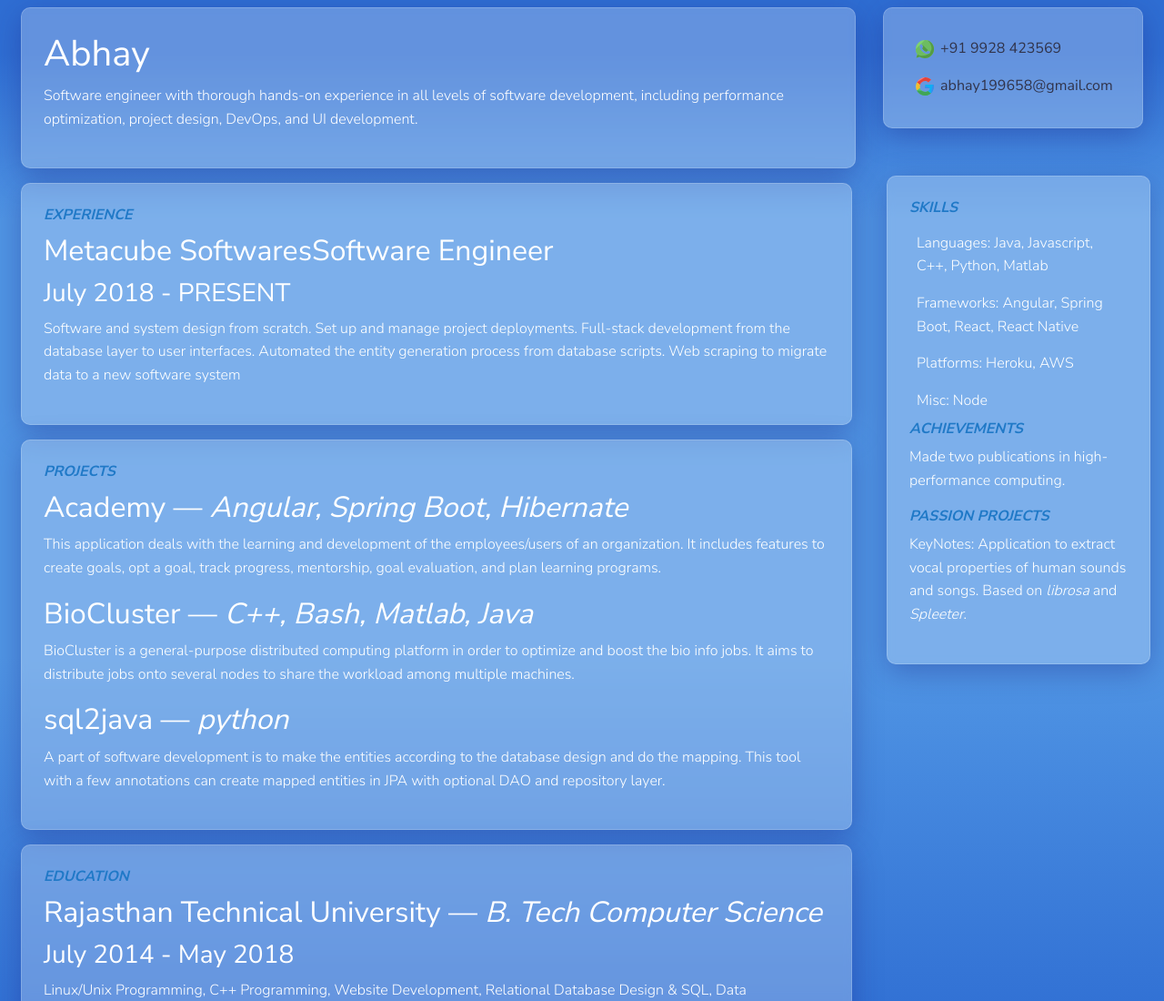
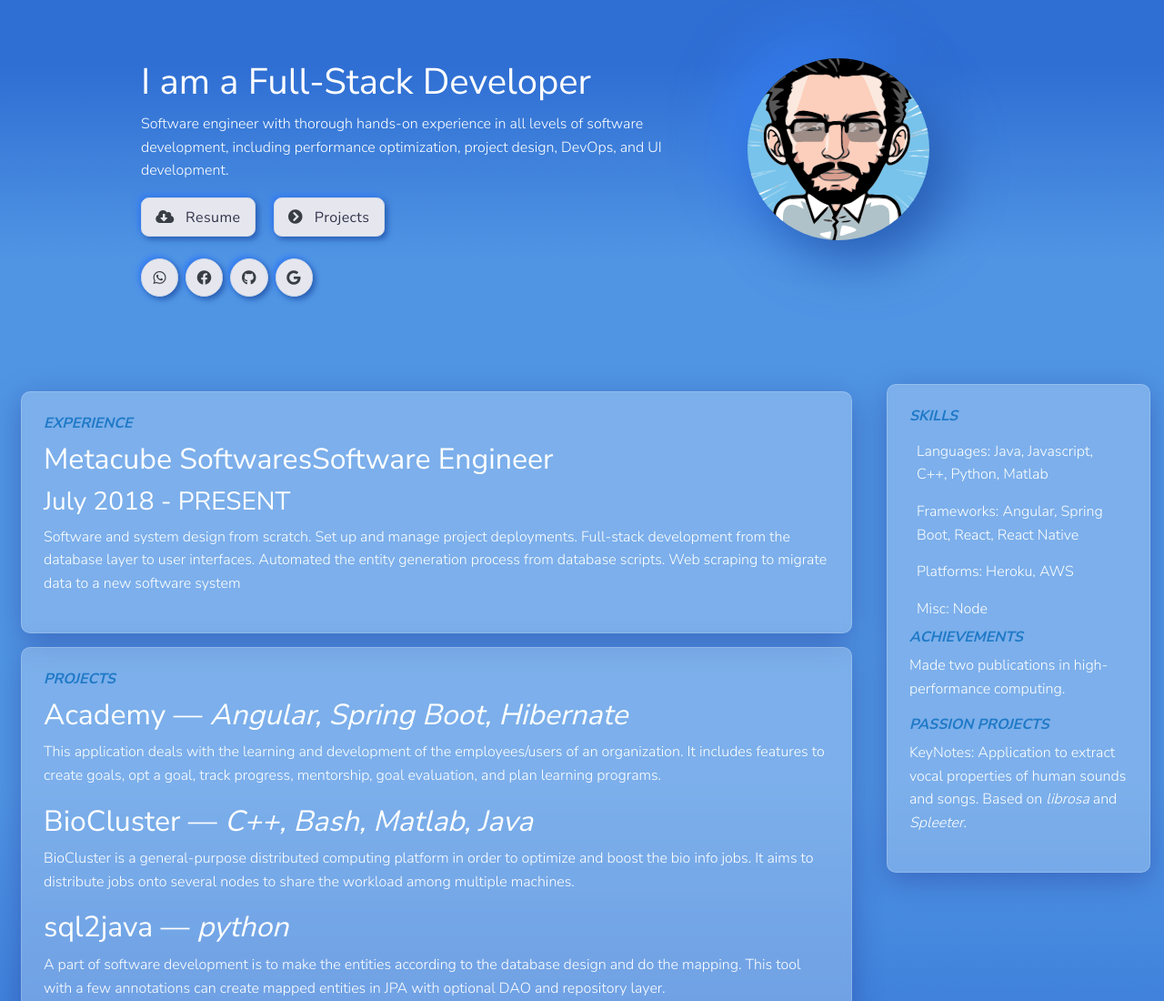
Before and after one commit to skylarkgit/skylarkgit.github.io, a plain HTML site: page index.html in a window 1280 px wide. Shown: the top 1100 px of the page at 91% size. Drawn offline with nearby package versions, Linux system fonts and the light colour scheme.

Commit message:
[add] banner

```diff
--- a/index.html
+++ b/index.html
@@ -6,45 +6,74 @@
   <meta name="viewport" content="width=device-width, initial-scale=1.0">
   <title>Abhay</title>
   <link rel="stylesheet" href="./neumorphism.css">
-  <link rel="stylesheet" href="./style.css">
   <script src="https://code.jquery.com/jquery-1.11.1.min.js"></script>
   <link rel="stylesheet" href="https://unpkg.com/aos@2.3.1/dist/aos.css" />
   <link rel="stylesheet" href="bg.css" />
   <link rel="stylesheet" href="glassmorphism.css" />
+  <link rel="stylesheet" href="./style.css">
+  <link rel="stylesheet" href="https://cdnjs.cloudflare.com/ajax/libs/font-awesome/5.15.3/css/all.min.css"
+    integrity="sha512-iBBXm8fW90+nuLcSKlbmrPcLa0OT92xO1BIsZ+ywDWZCvqsWgccV3gFoRBv0z+8dLJgyAHIhR35VZc2oM/gI1w=="
+    crossorigin="anonymous" />
 </head>
 
 <body>
   <div class="container-fluid">
 
-    <div class="row p-2">
-      <div class="col-12 col-md-9">
-        <div class="card glassy ">
-          <div class="card-body">
+    <div class="jumbotron banner">
+      <div style="max-width: 1000px;margin:auto" class="row">
+        <div class="col-12 col-md-8">
+          <div>
+            <h1 class="title">I am a Full-Stack Developer</h1>
+            <p>
+              Software engineer with thorough hands-on experience in all levels of
+              software development, including performance optimization, project design, DevOps, and UI
+              development.
+            </p>
+            <div class="mb-4">
+              <a href="https://docs.google.com/document/d/184FDmrJykz8kBJxL-Oj4L2LwMrFt9yQVxXQzBDcUaAY/export?format=pdf" target="_blank"
+                class="btn btn-primary mb-3 mb-lg-0 mr-3"><i class="fas fa-cloud-download-alt mr-2"></i> Resume</a>
+              <a href="#projects" class="btn btn-primary mb-3 mb-lg-0 mr-3"><i
+                  class="fa fa-chevron-circle-right mr-2"></i> Projects</a>
+            </div>
             <div>
-              <h1 class="title">Abhay</h1>
-              <p>
-                Software engineer with thorough hands-on experience in all levels of
-                software development, including performance optimization, project design, DevOps, and UI
-                development.
-              </p>
+              <ul class="d-flex list-unstyled mb-5 mb-lg-0">
+                <li class="mr-2">
+                  <a href="https://api.whatsapp.com/send?phone=919928423569&text=Hi,%20I%20found%20you%20through%20github%20and%20would%20like%20to%20connect%20yo%20you!"
+                    target="_blank" class="btn btn-icon-only btn-pill btn-primary" aria-label="twitter social link"
+                    data-toggle="tooltip" data-placement="top" title=""
+                    data-original-title="Connect with me on WhatsApp">
+                    <span aria-hidden="true" class="fab fa-whatsapp"></span>
+                  </a>
+                </li>
+                <li class="mr-2">
+                  <a href="https://www.facebook.com/abhayonfacebuk/" target="_blank"
+                    class="btn btn-icon-only btn-pill btn-primary" aria-label="facebook social link"
+                    data-toggle="tooltip" data-placement="top" title="" data-original-title="Hit me up on Facebook">
+                    <span aria-hidden="true" class="fab fa-facebook"></span>
+                  </a>
+                </li>
+                <li class="mr-2">
+                  <a href="https://github.com/skylarkgit" target="_blank" class="btn btn-icon-only btn-pill btn-primary"
+                    aria-label="github social link" data-toggle="tooltip" data-placement="top" title=""
+                    data-original-title="Open source projects">
+                    <span aria-hidden="true" class="fab fa-github"></span>
+                  </a>
+                </li>
+                <li>
+                  <a href="mailto:abhay199658@gmail.com" target="_blank" class="btn btn-icon-only btn-pill btn-primary"
+                    aria-label="email" data-toggle="tooltip" data-placement="top" title=""
+                    data-original-title="Send me an Email" aria-describedby="tooltip819558">
+                    <span aria-hidden="true" class="fab fa-google"></span>
+                  </a>
+                </li>
+              </ul>
             </div>
           </div>
         </div>
-      </div>
-      <div class="col-12 col-md-3">
-        <div class="card glassy ">
-          <div class="card-body">
-            <ul class="list-group">
-              <li class="list-group-item">
-                <a class="single-text" target="_blank"
-                  href="https://api.whatsapp.com/send?phone=919928423569&text=Hi,%20I%20found%20you%20through%20github%20and%20would%20like%20to%20connect%20yo%20you!">
-                  <img class="icon" src="static/icons/whatsapp.svg"> +91 9928 423569</a>
-              </li>
-              <li class="list-group-item">
-                <a class="single-text" target="_blank" href="mailto:abhay199658@gmail.com"> <img class="icon"
-                    src="static/icons/google.svg"> abhay199658@gmail.com</a>
-              </li>
-            </ul>
+
+        <div class="col-12 col-md-4">
+          <div class="my-image">
+            <img src="./static/img/avatar.svg">
           </div>
         </div>
       </div>
@@ -73,7 +102,7 @@
 
         <div class="row p-2">
           <div class="col-12">
-            <div class="card glassy" data-aos="zoom-in-up">
+            <div id="projects" class="card glassy" data-aos="zoom-in-up">
               <div class="card-body">
                 <h1 class="section-title">PROJECTS</h1>
                 <div class="section-item">
--- a/style.css
+++ b/style.css
@@ -3,6 +3,10 @@
   --color-secondary: #393e46;
   --color-highlight: #2079c7;
   --color-foreground: #eeeeee;
+}
+
+html {
+  scroll-behavior: smooth;
 }
 
 .icon {
@@ -23,6 +27,44 @@
 }
 
 .list-group-item {
-    border: 0;
-    padding: 0.5rem;
+  border: 0;
+  padding: 0.5rem;
 }
+
+.my-image {
+  height: 200px;
+  width: 200px;
+  border-radius: 50%;
+  overflow: hidden;
+  display: flex;
+  justify-content: baseline;
+  align-items: center;
+
+  background: #2f6ed3;
+  box-shadow: 20px 20px 60px #285eb3, -20px -20px 60px #367ff3;
+}
+
+.my-image > img {
+  min-width: 100%;
+  min-height: 100%;
+}
+
+.v-center {
+  display: flex;
+  justify-content: center;
+}
+
+.banner {
+  background: transparent;
+}
+
+.btn {
+  box-shadow: 3px 3px 6px #285eb3, -3px -3px 6px #367ff3 !important;
+}
+
+.fa,
+.fas,
+.far,
+.fab {
+  color: #393e46;
+}
```
Also changed, not shown: static/img/avatar.svg (added).
